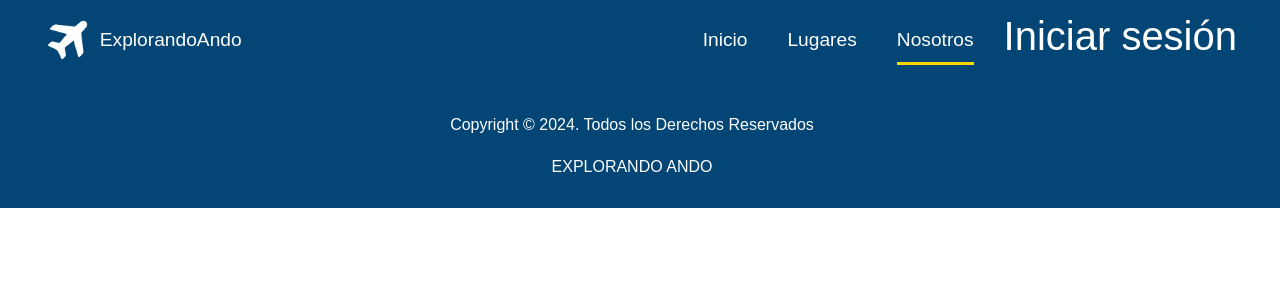
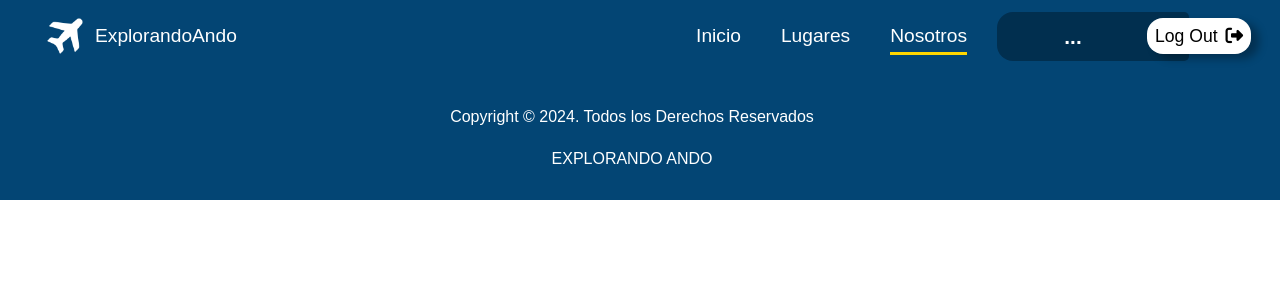
Before and after one commit to SalomeMosquera/ProyectoWEB_Final, a React (Vite) app: page /nosotros in a window 1280 px wide. Shown: the top 300 px of the page. Built offline with nearby package versions, Linux system fonts and the light colour scheme; no server answers; a web font is replaced by a local one.

Commit message:
Barra de navegación con nombre de usuario y logOut

```diff
--- a/src/App.css
+++ b/src/App.css
@@ -202,7 +202,7 @@ body {
   display: flex;
   justify-content: space-between;
   padding: 0.5rem;
-  height: 5rem;
+  height: 4.5rem;
   background-color: #034574;
 }
 /*#039fc2*/
@@ -224,7 +224,7 @@ nav h3 {
 }
 
 nav img {
-  width: 2.8rem;
+  width: 2.5rem;
   height: auto;
 }
 
@@ -256,8 +256,57 @@ a:hover {
 }
 
 .active {
-  padding-bottom: 0.8rem;
+  padding-bottom: 0.4rem;
   border-bottom: solid 3px #ffd600;
+}
+
+.carga-navbar {
+  width: 100%;
+  display: flex;
+  justify-content: center;
+  align-items: center;
+  padding: 0.5rem;
+  height: 4.5rem;
+  background-color: #034574;
+  color: white;
+}
+
+/*Usuario y botón LogOut*/
+.btn-logOut {
+  position: absolute;
+  display: flex;
+  font-size: 1.1rem;
+  justify-self: center;
+  align-items: center;
+  padding: 0.5rem;
+  height: 2.2rem;
+  border-radius: 1rem;
+  border: none;
+  box-shadow: 0.5rem 0.3rem 0.5rem 0rem rgba(0, 0, 0, 0.3);
+  color: black;
+  background-color: #ffffff;
+  top: 1.15rem;
+  right: 1.8rem;
+}
+
+.btn-logOut:hover {
+  background-color: #ff2525;
+  color: white;
+}
+
+.btn-logOut i {
+  margin-left: 0.5rem;
+}
+
+nav li h1 {
+  margin-top: 0.56rem;
+  font-size: 1.3rem;
+  font-weight: bold;
+  margin-right: 3rem;
+  background-color: #002744be;
+  padding: 0.8rem 3.5rem 0.7rem 1rem;
+  border-radius: 1rem 0.3rem 0.3rem 1rem;
+  min-width: 12rem;
 }
 
 div {
@@ -291,12 +340,6 @@ div {
   color: #f4f4f4;
   background-color: #333;
 }
-/*
-button[class^="btn-"]:hover,
-a[class^="btn-"]:hover,
-input[class^="btn-"]:hover {
-  background-color: #ffbc00;
-}*/
 
 .lead {
   font-size: 1.4rem;
@@ -675,18 +718,6 @@ img {
   padding: 0.5rem 3rem;
 }
 
-/*
-#home-3 .process-icon:hover {
-  background: #ffbc00;
-  width: 90px;
-  height: 90px;
-  line-height: 90px;
-}
-#home-3 .process-icon:hover .process-step {
-  background-color: #333;
-  color: #fff;
-}*/
-
 /* Footer */
 #main-footer {
   background: #034574;
--- a/src/assets/Componentes/Navbar.jsx
+++ b/src/assets/Componentes/Navbar.jsx
@@ -1,9 +1,43 @@
-import React from "react";
+import React, { useEffect, useState } from "react";
 import { BrowserRouter as Router, NavLink } from "react-router-dom";
+import { auth, db } from "../Firebase/firebase";
+import { getDoc, doc } from "firebase/firestore";
+import { useNavigate } from "react-router-dom";
 
 function Navbar() {
+  const [userDetails, setUserDetails] = useState(null);
+  const navigate = useNavigate();
+
+  const fetchUserData = async () => {
+    auth.onAuthStateChanged(async (user) => {
+      console.log(user);
+      const docRef = doc(db, "Users", user.uid);
+      const docSnap = await getDoc(docRef);
+      if (docSnap.exists()) {
+        setUserDetails(docSnap.data());
+      } else {
+        console.log("El usurio no está logeado");
+      }
+    });
+  };
+
+  useEffect(() => {
+    fetchUserData();
+  }, []);
+
+  async function handlleLogout() {
+    try {
+      await auth.signOut();
+      navigate("/LogIn");
+      console.log("El usuario ha cerrado la sesión");
+    } catch (error) {
+      console.error("Error al cerrar sesión: ", error.message);
+    }
+  }
+
   return (
     <>
+      {userDetails ? (
         <div>
           <nav className="fixed">
             <ul>
@@ -24,12 +58,56 @@ function Navbar() {
                   Nosotros
                 </NavLink>
               </li>
+              <div className="userInfo">
                 <li>
-              <h1>Iniciar sesión</h1>
+                  <h1>{userDetails.firstName}</h1>
                 </li>
+                <li>
+                  <button className="btn-logOut" onClick={handlleLogout}>
+                    Log Out
+                    <i className="fa-solid fa-right-from-bracket"></i>
+                  </button>
+                </li>
+              </div>
             </ul>
           </nav>
         </div>
+      ) : (
+        <div>
+          <nav className="fixed">
+            <ul>
+              <li>
+                <img className="logo" src="./Img/avion.png" alt="" />
+              </li>
+              <li>ExplorandoAndo</li>
+            </ul>
+            <ul>
+              <li>
+                <NavLink to="/home" activeclassname="active">
+                  Inicio
+                </NavLink>
+                <NavLink to="/lugares" activeclassname="active">
+                  Lugares
+                </NavLink>
+                <NavLink to="/nosotros" activeclassname="active">
+                  Nosotros
+                </NavLink>
+              </li>
+              <div className="userInfo">
+                <li>
+                  <h1>...</h1>
+                </li>
+                <li>
+                  <button className="btn-logOut" onClick={handlleLogout}>
+                    Log Out
+                    <i className="fa-solid fa-right-from-bracket"></i>
+                  </button>
+                </li>
+              </div>
+            </ul>
+          </nav>
+        </div>
+      )}
     </>
   );
 }
--- a/src/assets/Context/Register.jsx
+++ b/src/assets/Context/Register.jsx
@@ -5,6 +5,7 @@ import { setDoc, doc } from "firebase/firestore";
 import { toast } from "react-toastify";
 import { formValidate } from "../utils/formValidate";
 import { useForm } from "react-hook-form";
+import { useNavigate } from "react-router-dom";
 
 import FormError from "../Componentes/FormError";
 import FormInput from "../Componentes/FormInput";
@@ -14,6 +15,7 @@ const Register = () => {
   // const [password, setPassword] = useState("");
   const [fname, setFname] = useState("");
   const [lname, setLname] = useState("");
+  const navigate = useNavigate();
 
   const registerUser = async (email, password) => {
     const userCredential = await createUserWithEmailAndPassword(
@@ -47,6 +49,7 @@ const Register = () => {
     console.log("Procesando formulario--->_", email, password);
     try {
       await registerUser(email, password);
+      navigate("/LogIn");
     } catch (error) {
       console.log(error.message); // Registra cualquier mensaje de error
     }
@@ -88,7 +91,7 @@ const Register = () => {
             <FormInput
               type="text"
               // className="form-control"
-              placeholder="Nombre"
+              placeholder="Primer nombre"
               {...register("fname", { required })}
               error={errors.fname}
             >
```
Lines whose indentation alone changed are shown as unchanged.
